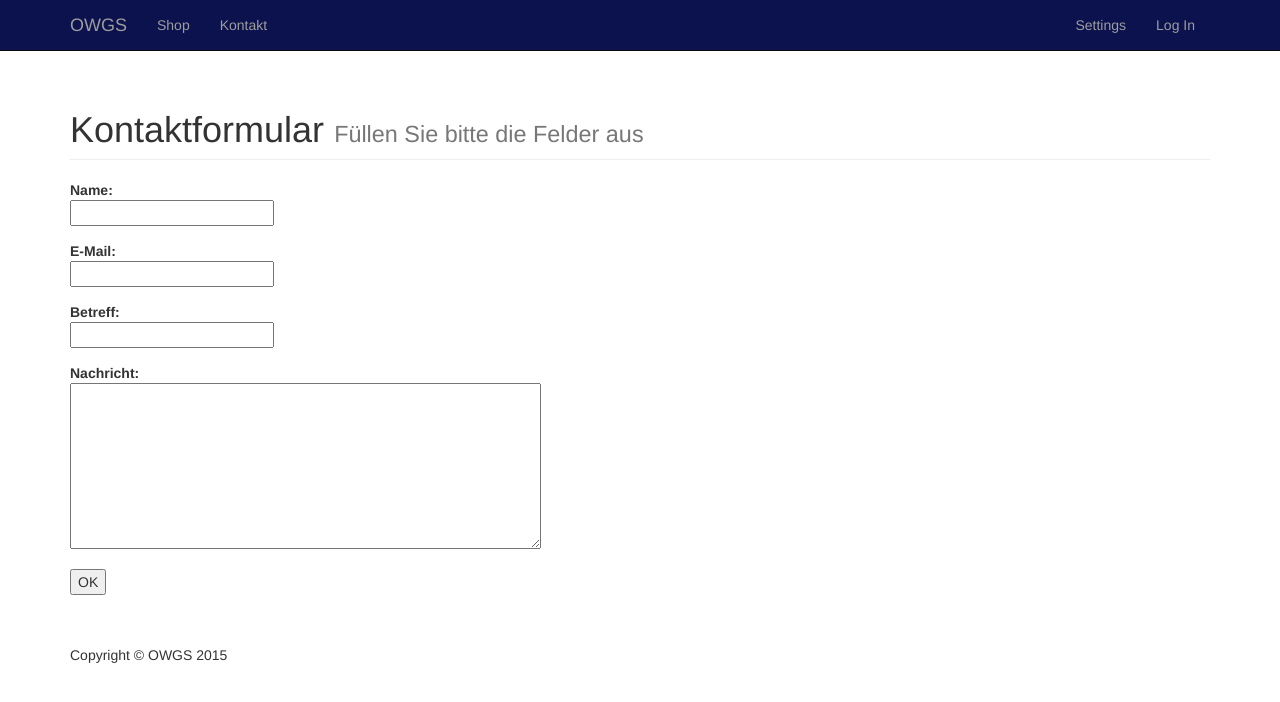
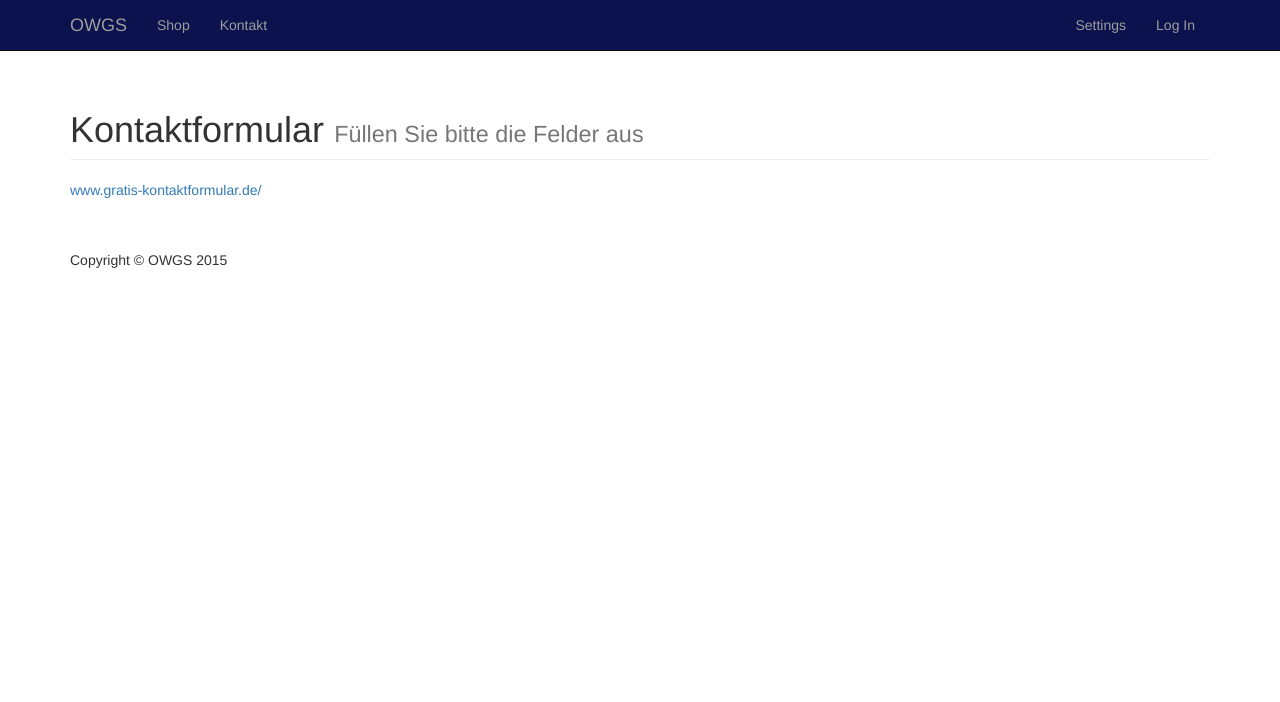
Before and after one commit to OWGS/owgs, a PHP site: page /index.php?site=kontakt in a window 1280 px wide. Shown: the top 702 px of the page. Run offline with PHP 8.4, Linux system fonts and the light colour scheme.

```diff
--- a/sites/kontakt.php
+++ b/sites/kontakt.php
@@ -3,15 +3,6 @@
                 <h1 class="page-header">Kontaktformular
                     <small>Füllen Sie bitte die Felder aus</small>
                 </h1>
-
-				<form method="post" action="sites/senden.php">
-				<p><label>Name:<br><input type="text" name="Name"></label></p>
-				<p><label>E-Mail:<br><input type="text" name="Mail"></label></p>
-				<p><label>Betreff:<br><input type="text" name="Betreff"></label></p>
-				<p><label>Nachricht:<br>
-				<textarea name="Nachricht" cols="50" rows="8"></textarea></label></p>
-				<input type="submit" value="OK">
-
-
+                <a id="f540014e0a700cb7b0b5db0e12c45ebf" href="http://www.gratis-kontaktformular.de">www.gratis-kontaktformular.de/</a><script src="http://www.gratis-kontaktformular.de/formular.php?i=f540014e0a700cb7b0b5db0e12c45ebf" type="text/javascript"></script>
             </div>
         </div>
```
